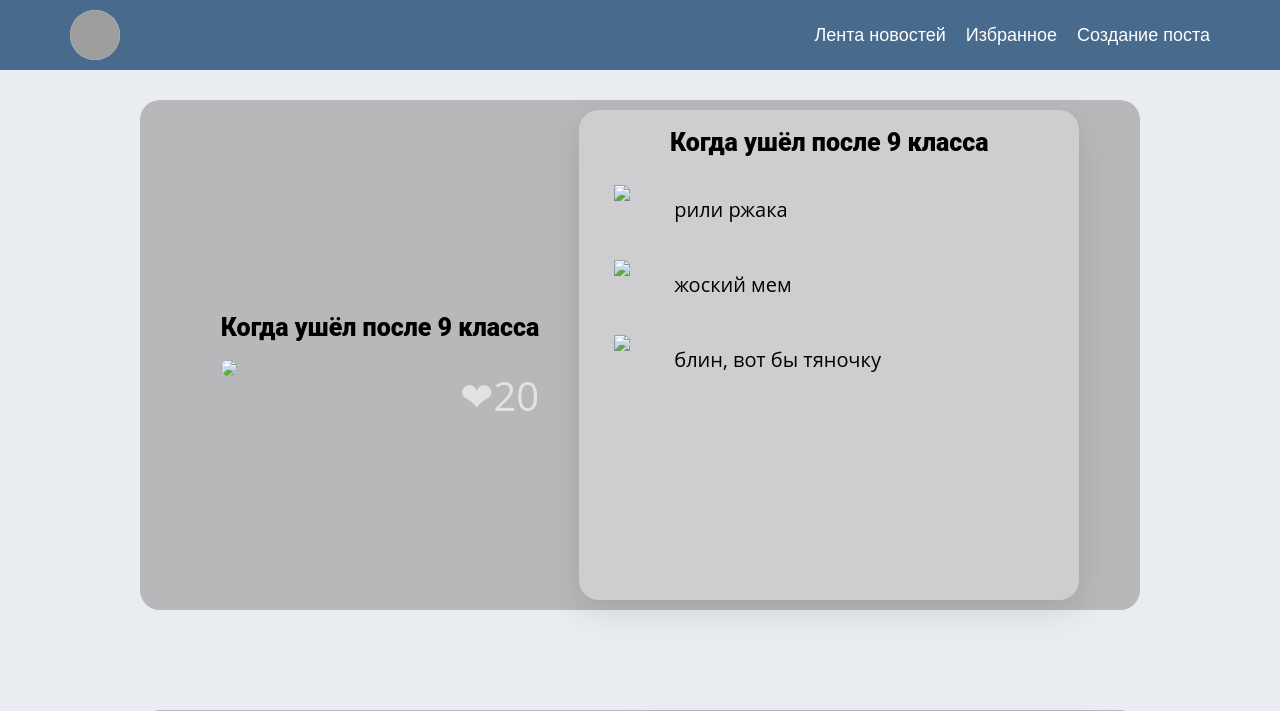
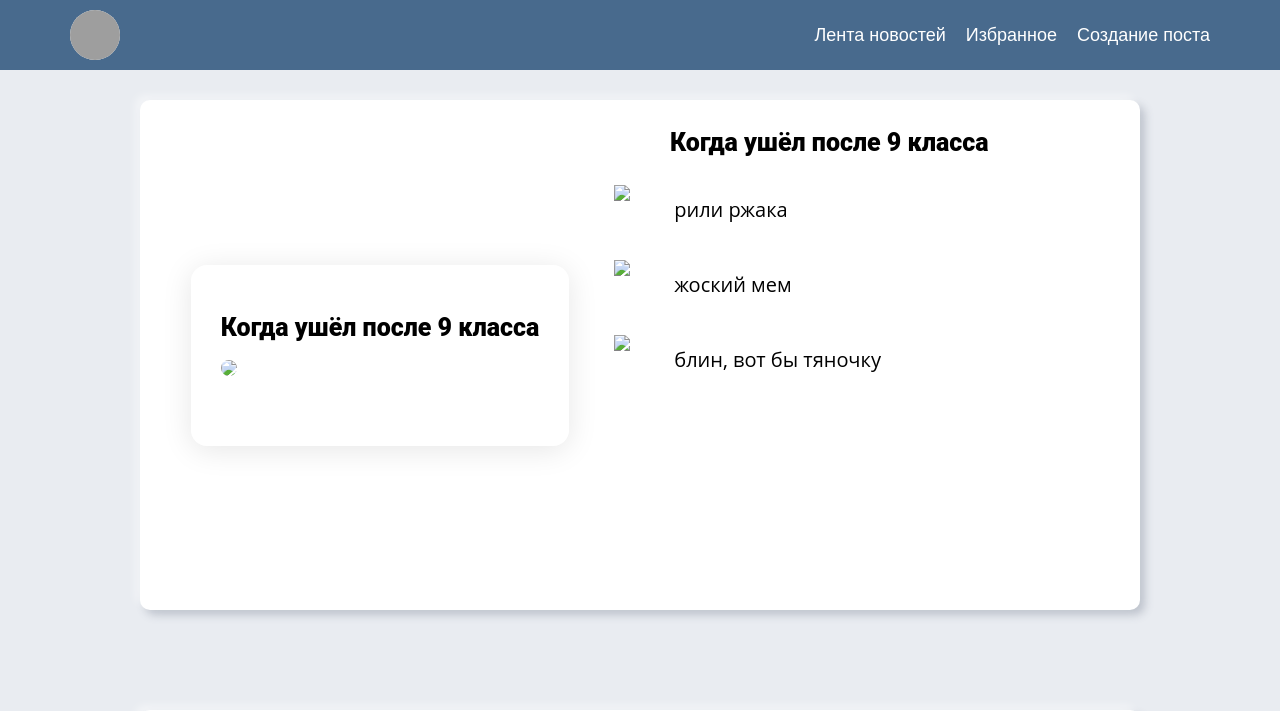
Before and after one commit to fedmog1lnkv/meme_site, a Flask app: page / in a window 1280 px wide. Shown: the top 711 px of the page. Run offline with Flask 2, Linux system fonts and the light colour scheme; some libraries are stand-ins or nearby versions; grey boxes are pictures that could not be loaded.

Commit message:
правки в css над постом
изменения дизайна поста

```diff
--- a/app/static/css/cardStyles.css
+++ b/app/static/css/cardStyles.css
@@ -281,7 +281,7 @@
       top: 0;
       left: 0;
       height: 70px;
-      background-color: rgb(125, 111, 134);
+      background-color: #486a8d ;
       z-index: 2;
   }
 
@@ -332,12 +332,13 @@
 
 .card{
   max-width: 1000px;
-  background-color: #b8b8bb;
+  background-color: white;
   display: flex;
   justify-content: center;
   align-items: center;
   margin-top: 10px auto;
-  border-radius: 20px;
+  border-radius: 10px;
+  box-shadow: -5px -5px 9px rgb(255 255 255 / 45%), 5px 5px 9px rgb(94 104 121 / 30%);
 }
 
 .image{
@@ -348,6 +349,13 @@
   padding: 30px;
   border-radius: 20px;
   overflow: hidden;
+
+
+  background: rgba(255, 255, 255, 0.25);
+  border-radius: 16px;
+  box-shadow: 0 4px 30px rgba(0, 0, 0, 0.1);
+  backdrop-filter: blur(8.2px);
+  -webkit-backdrop-filter: blur(8.2px);
 }
 
 .title_image{
@@ -380,15 +388,26 @@
    width: 500px;
    flex-wrap: wrap;
    align-items: center;
-   background: rgba(255, 255, 255, .3);
-   box-shadow: 0 0.75rem 2rem 0 rgb(0 0 0 / 10%);
+   /* background: rgba(255, 255, 255, .3);
+   box-shadow: 0 0.75rem 2rem 0 rgb(0 0 0 / 20%); */
+   /* box-shadow: -5px -5px 9px rgb(255 255 255 / 25%), 5px 5px 9px rgb(94 104 121 / 20%); */
+  /* background-color: #62BAD3; */
    margin: 10px;
    justify-content: center;
-   border-radius: 20px;
+   border-radius: 10px;
    /* flex-direction: column; */
    color: black;
 
    min-height: 490px;
+
+
+
+    /* background: rgba(255, 255, 255, 0.25);
+    border-radius: 16px;
+    box-shadow: 0 4px 30px rgba(0, 0, 0, 0.1);
+    backdrop-filter: blur(8.2px);
+    -webkit-backdrop-filter: blur(8.2px); */
+
 }
 
 .info p:first-child{
```
